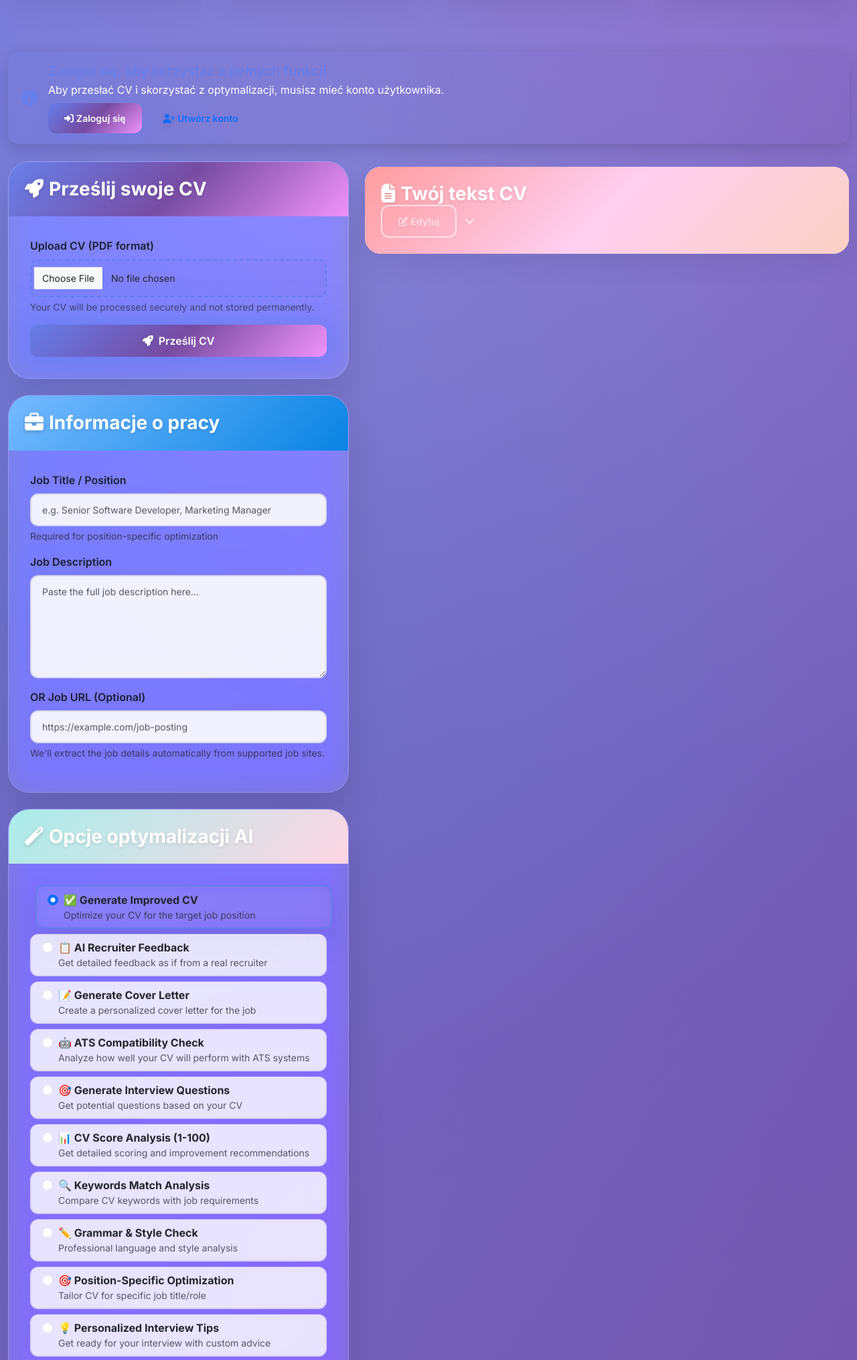
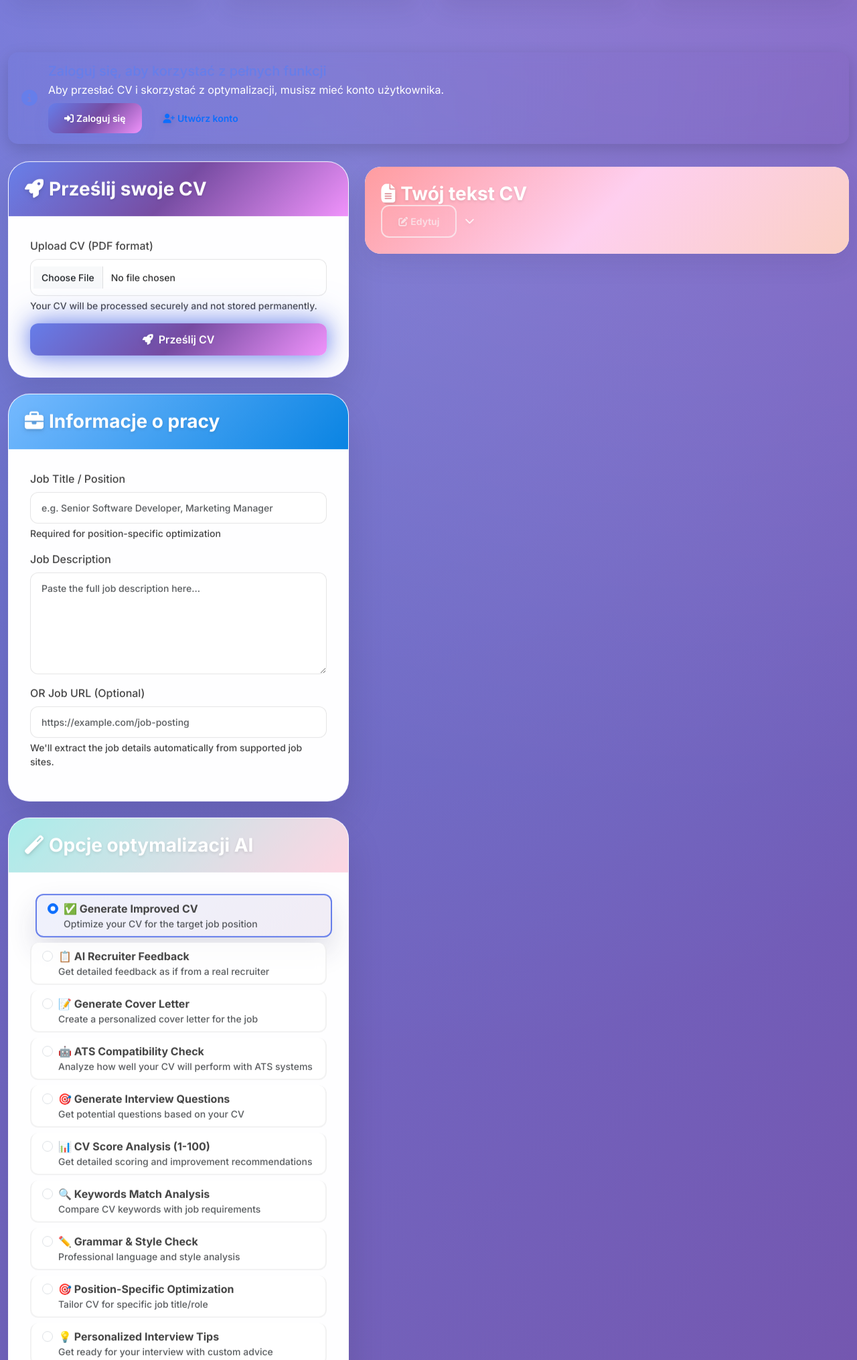
Before and after one commit to settham78th/CV-generator, a Flask app: page / in a window 1280 px wide. Shown: the part 1457-3488 px from the top of the page at 67% size. Run offline with Flask 3, Linux system fonts and the light colour scheme.

Commit message:
Improve the look and feel of cards to make text and elements clearer
Enhance glassmorphism card styling in custom.css to improve readability.

Replit-Commit-Author: Agent
Replit-Commit-Session-Id: b57907cd-c691-44ac-a17a-75e641751f2c

```diff
--- a/static/css/custom.css
+++ b/static/css/custom.css
@@ -1,15 +1,45 @@
 /* ULTRA-MODERN CV OPTIMIZER PRO - REVOLUTIONARY UI */
 
-/* Advanced Glassmorphism Cards */
+/* Advanced Glassmorphism Cards with Better Readability */
 .ultra-modern-card {
-    background: rgba(255, 255, 255, 0.1);
+    background: rgba(255, 255, 255, 0.95);
     backdrop-filter: blur(25px) saturate(180%);
-    border: 1px solid rgba(255, 255, 255, 0.2);
+    border: 1px solid rgba(255, 255, 255, 0.3);
     border-radius: var(--border-radius-xl);
     box-shadow: var(--shadow-glass);
     transition: all 0.4s cubic-bezier(0.165, 0.84, 0.44, 1);
     position: relative;
     overflow: hidden;
+}
+
+.ultra-modern-card .card-body {
+    background: rgba(255, 255, 255, 0.95);
+    color: #333333;
+    border-radius: 0 0 var(--border-radius-xl) var(--border-radius-xl);
+}
+
+/* Improved text readability for all elements */
+.ultra-modern-card .form-label,
+.ultra-modern-card .form-text,
+.ultra-modern-card .list-group-item {
+    color: #444444 !important;
+    font-weight: 500;
+}
+
+.ultra-modern-card .form-control,
+.ultra-modern-card .form-select {
+    background: rgba(255, 255, 255, 0.98);
+    border: 1px solid rgba(0, 0, 0, 0.1);
+    color: #333333;
+    font-weight: 500;
+}
+
+.ultra-modern-card .form-control:focus,
+.ultra-modern-card .form-select:focus {
+    background: #ffffff;
+    border-color: #667eea;
+    box-shadow: 0 0 0 0.2rem rgba(102, 126, 234, 0.25);
+    color: #333333;
 }
 
 .ultra-modern-card::before {
```
Also changed, not shown: attached_assets/Screenshot_2025-05-24-18-37-02-018_com.replit.app.jpg (added), attached_assets/Screenshot_2025-05-24-18-38-25-071_com.microsoft.emmx.jpg (added).
